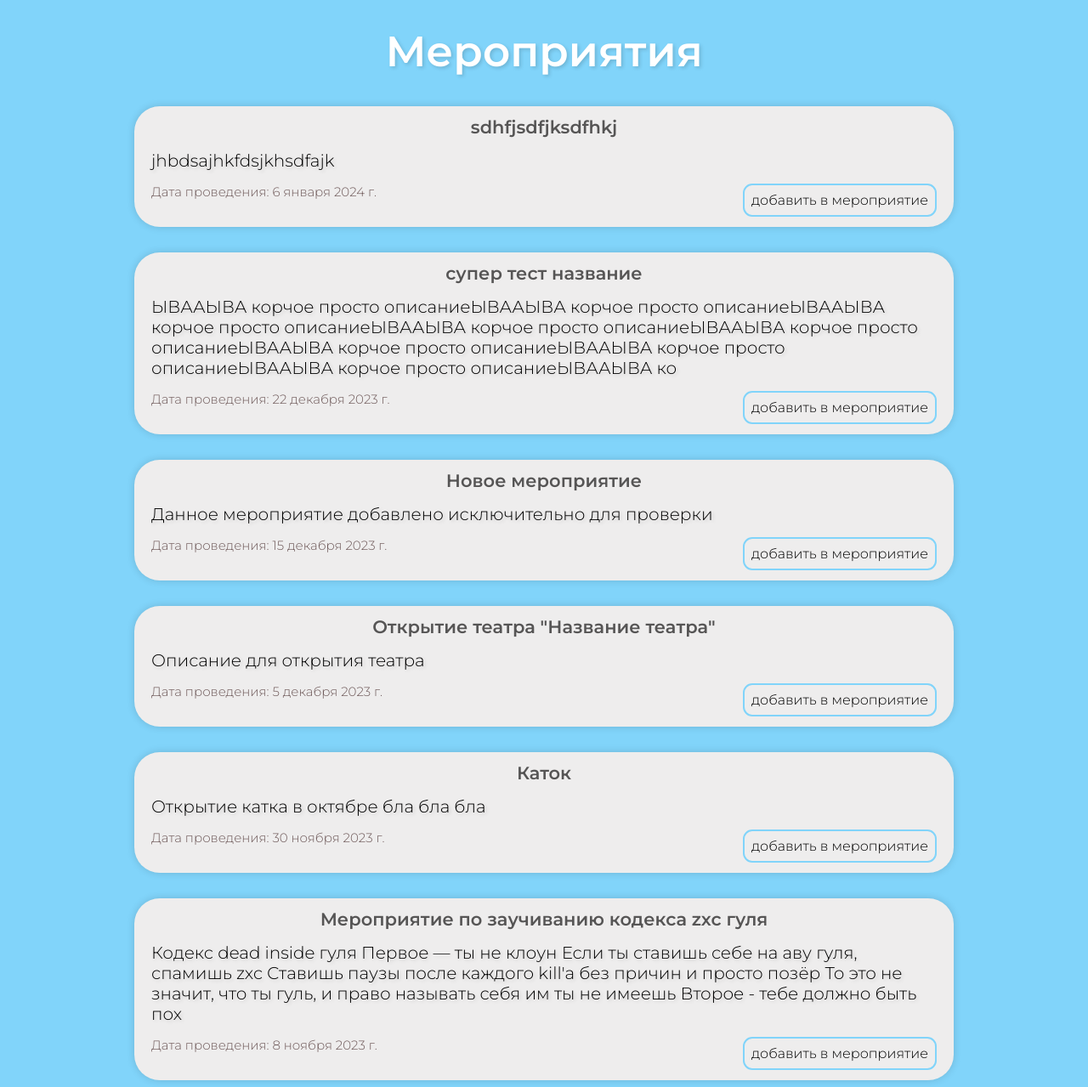
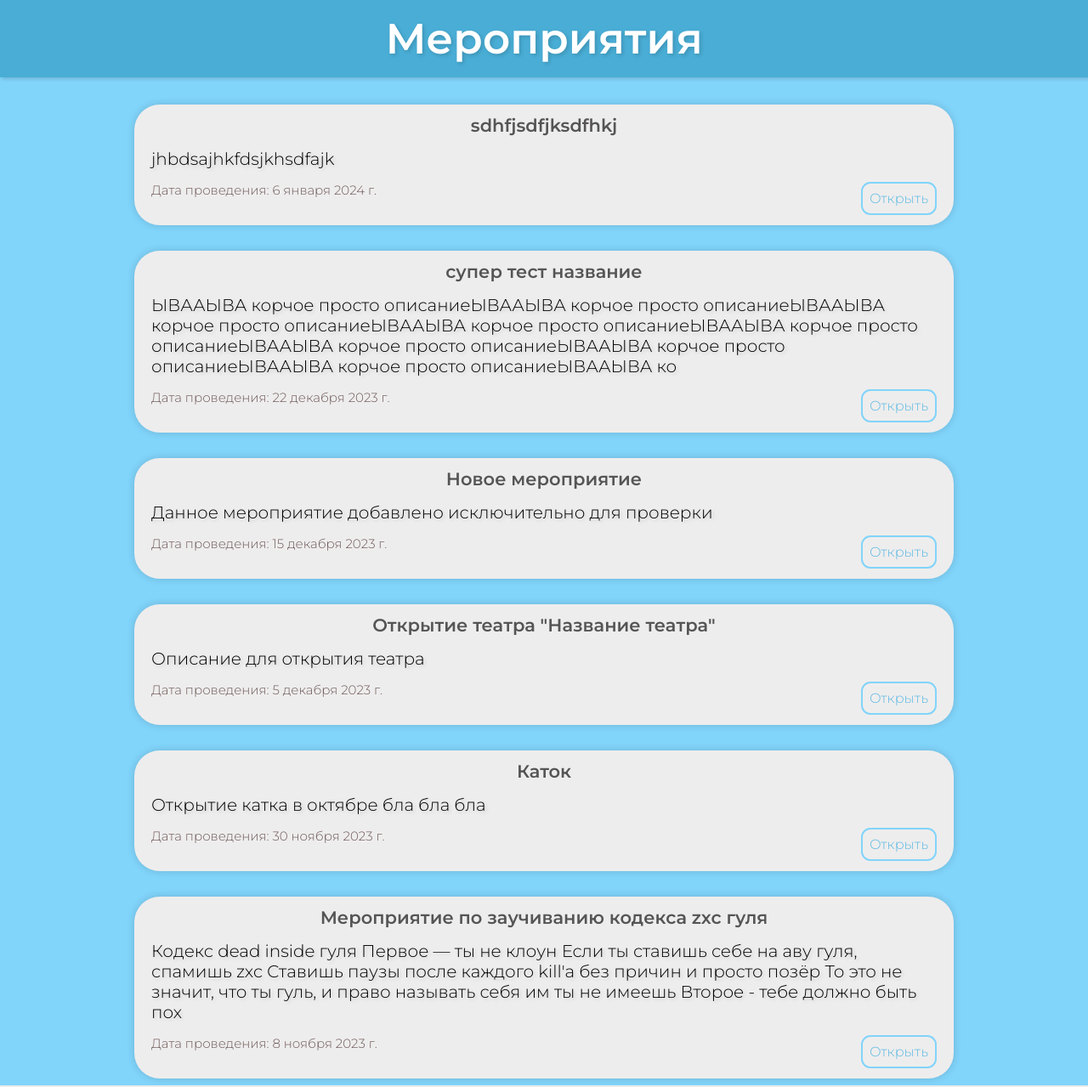
Before and after one commit to katanainsidee/SyncPulse, a Django app: page /events in a window 1280 px wide. Shown: the whole page at 85% size. Run offline with Django 4.2, Linux system fonts and the light colour scheme; data comes from the database, SQL or seed files in the repository; both versions use the stored data as it was after the commit.

Commit message:
добавление шапки со стилями для вывода всех мероприятий, добавление формы (пустой) для вывода каждого мероприятия при нажатии на кнопку открыть

```diff
--- a/events/static/events/styles.css
+++ b/events/static/events/styles.css
@@ -1,19 +1,35 @@
 body {
     background-color: #81d4fa;
     font-family: 'Montserrat', sans-serif;
+    padding-top: 85px;
 
 }
+
+a {
+    text-decoration: none;
+}
+
 .events-header {
-    margin-top: 30px;
+    position: fixed;
     text-align: center;
     color: #fff;
     text-shadow: 2px 2px 4px rgba(0, 0, 0, 0.15);
     font-size: 50px;
+    background-color: #49add5;
+    top: 0;
+    left: 0;
+    right: 0;
+    margin-left: auto;
+    margin-right: auto;
+    box-shadow: 2px 2px 4px rgba(0, 0, 0, 0.15);
+    margin: 0px;
+    padding: 15px 0 15px 0;
 }
 .events-list{
 
 }
 .block-event {
+
     margin-top: 30px;
     background-color: #eeeded; /* Цвет заливки */
     padding: 12px 20px 12px 20px;
@@ -49,15 +65,16 @@ body {
 
 
 }
-.add-user {
+.open-button {
     float: right;
     padding: 8px;
     border: 2px solid #81d4fa;
+    color: #5db9e3;
     border-radius: 11px;
     cursor: pointer;
     transition: color, background-color, transform 0.2s ease;
 }
-.add-user:hover{
+.open-button:hover{
     color: white;
     background-color: #81d4fa;
     box-shadow: 0 0 10px rgba(0, 0, 0, 0.1);
--- a/events/templates/events/events.html
+++ b/events/templates/events/events.html
@@ -22,7 +22,7 @@
                 <div class="title">{{ el.title }}</div>
                 <div class="description">{{ el.description }}</div>
                 <span class="date">Дата проведения: {{ el.date }}</span>
-                <div class="add-user">добавить в мероприятие</div>
+                <a href="{% url 'event_detail' event_id=el.id %}" class="open-button">Открыть</a>
             </div>
         {% endfor %}
     </div>
--- a/events/urls.py
+++ b/events/urls.py
@@ -1,5 +1,6 @@
-from django.urls import path
+from django.urls import path, include
 from . import views
 urlpatterns = [
     path('', views.events, name='events'),
+    path('events/<int:event_id>/', views.event_detail, name='event_detail'),
 ]
--- a/events/views.py
+++ b/events/views.py
@@ -1,7 +1,12 @@
-from django.shortcuts import render
+from django.shortcuts import render, get_object_or_404
 from .models import Events
 
 
 def events(request):
     current_events = Events.objects.order_by('-date')
     return render(request, 'events/events.html', {'current_events': current_events})
+
+
+def event_detail(request, event_id):
+    event = get_object_or_404(Events, pk=event_id)
+    return render(request, 'events/event_detail.html', {'event': event})
--- a/main/static/main/styles.css
+++ b/main/static/main/styles.css
@@ -31,7 +31,7 @@ body {
 
 }
 .ooo{
-    margin-bottom: 200px;
+    margin-bottom: 80px;
     margin-top: 60px;
 }
 
```
Also changed, not shown: events/templates/events/event_detail.html (added, +13 -0 lines), db.sqlite3.
